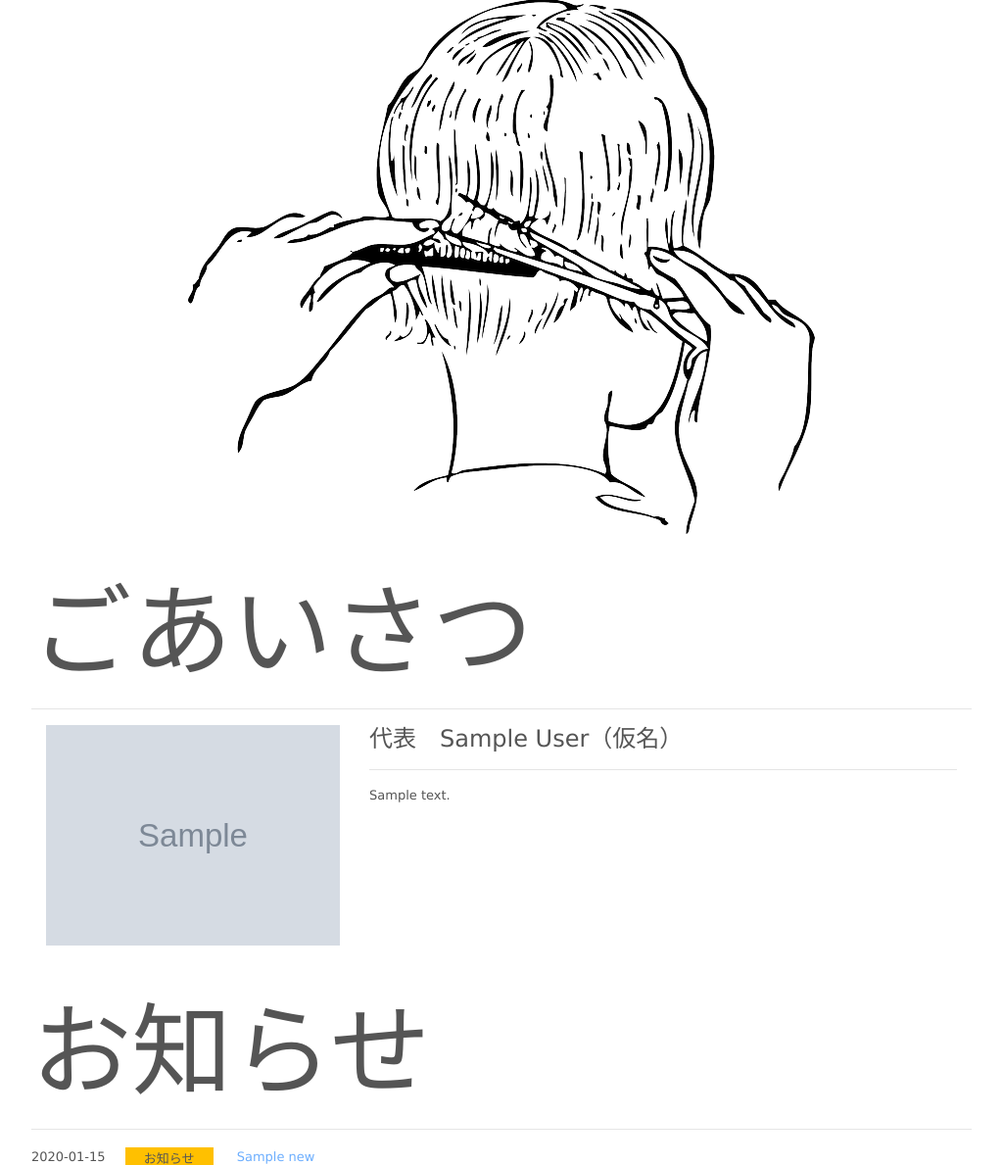
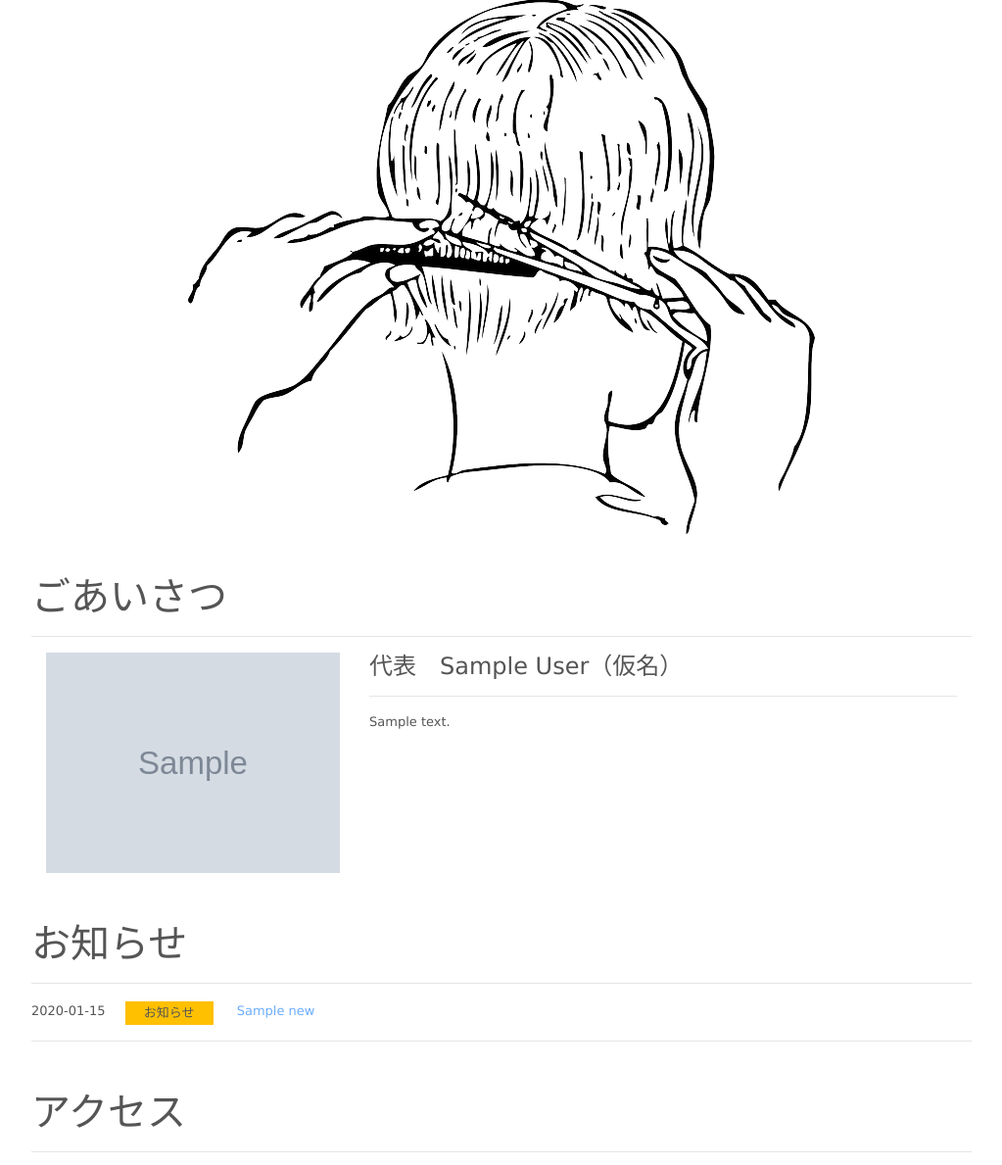
Before and after one commit to nakarun/hairsalon, a Django app: page / in a window 1280 px wide. Shown: the part 311-1500 px from the top of the page at 98% size, without its empty margins (128-1151 px from the left). Run offline with Django 3.2, Linux system fonts and the light colour scheme; tables that the repository leaves empty hold one stand-in row (values such as "Sample post"); grey boxes marked "Sample" are stand-in pictures; parts of the project's set-up code (start-up, migrations or seed data) failed here and were passed over; some libraries are stand-ins or nearby versions.

Commit message:
レスポンシブル対応 - h1

```diff
--- a/hairsalon/templates/hairsalon/components/map.html
+++ b/hairsalon/templates/hairsalon/components/map.html
@@ -1,5 +1,5 @@
 <div id="map">
-    <h2 style="font-size:8vw;">アクセス</h2>
+    <h1 class="responsive-font-size-for-h1">アクセス</h1>
     <hr>
     <iframe
         src="https://www.google.com/maps/embed?pb=!1m16!1m12!1m3!1d3240.7304622955335!2d139.75307456525883!3d35.68363828019372!2m3!1f0!2f0!3f0!3m2!1i1024!2i768!4f13.1!2m1!1z55qH5bGFIOWcsOWbsw!5e0!3m2!1sja!2sjp!4v1626498504142!5m2!1sja!2sjp"
--- a/hairsalon/templates/hairsalon/components/pages/greeting.html
+++ b/hairsalon/templates/hairsalon/components/pages/greeting.html
@@ -1,5 +1,5 @@
 <div id="greeting">
-  <h2 style="font-size:8vw;">ごあいさつ</h2>
+  <h1 class="responsive-font-size-for-h1">ごあいさつ</h1>
   <hr>
   <div class="container">
     <div class="row">
--- a/hairsalon/templates/hairsalon/components/pages/menu.html
+++ b/hairsalon/templates/hairsalon/components/pages/menu.html
@@ -1,7 +1,7 @@
 {% load hairsalontags %}
 <div id="menu">
   <div id="set-menu" class="mb-5">
-    <h2 style="font-size:8vw;">お得なセットメニュー</h2>
+    <h1 class="responsive-font-size-for-h1">お得なセットメニュー</h1>
     <hr>
     {% get_set_menus %}
   </div>
--- a/hairsalon/templates/hairsalon/components/pages/news.html
+++ b/hairsalon/templates/hairsalon/components/pages/news.html
@@ -1,5 +1,5 @@
 <div id="news">
-    <h2 style="font-size:8vw;">お知らせ</h2>
+    <h1 class="responsive-font-size-for-h1">お知らせ</h1>
     <hr>
     <div class="topInfo_box">
         <ul>
--- a/hairsalon/templates/hairsalon/components/salon_data.html
+++ b/hairsalon/templates/hairsalon/components/salon_data.html
@@ -1,5 +1,5 @@
 <div id="salondata">
-    <h3 style="font-size:8vw;">サロンデータ</h3>
+    <h1 class="responsive-font-size-for-h1">サロンデータ</h1>
     <hr>
     <table>
         <tr>
--- a/static/css/style.css
+++ b/static/css/style.css
@@ -232,6 +232,7 @@
 /**************************
 /* メイン画像（トップページ+サブページ）
 **************************/
+
 #mainBanner{
     clear:both;
     margin:25px auto 40px;
@@ -333,6 +334,10 @@
   display: inline-block;
 }
 
+/*************
+/* ポイントカード
+*************/
+
 table.stamp-table {
     table-layout: fixed;
 }
@@ -383,15 +388,6 @@
 }
 
 /*************
-/* 並んだボタン
-*************/
-
-.button-lined {
-    display: block;
-    float: right;
-}
-
-/*************
 /* icon
 *************/
 
```
